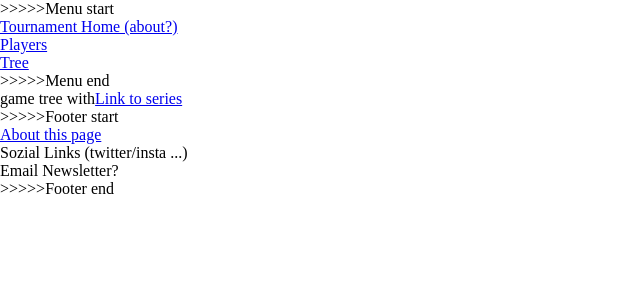
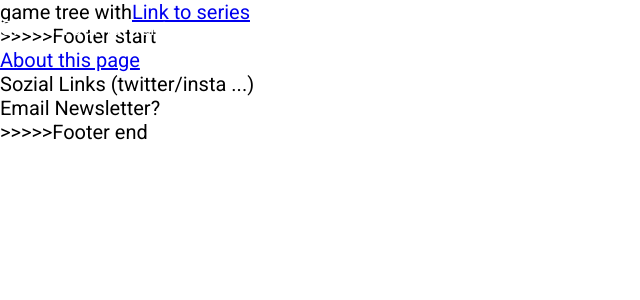
Before and after one commit to fxOne/chess-tournaments, a Next.js app: page /tournaments/hobbitInvitational/tree in a window 1280 px wide. Shown: the top 300 px of the page, without its empty margins (0-640 px from the left). Built offline with nearby package versions, Linux system fonts and the light colour scheme.

Commit message:
Started hero area;

```diff
--- a/components/Tournaments/hobbitInvitational/Menu.tsx
+++ b/components/Tournaments/hobbitInvitational/Menu.tsx
@@ -1,18 +1,27 @@
+import ContentContainer from '../../ui/ContentContainer';
+import Flex from '../../ui/Flex';
 import Link from 'next/link';
+import PageMenu from '../../ui/PageMenu';
 import { ReactElement } from 'react';
 
 export default function Menu(): ReactElement {
   return (
+    <PageMenu>
+      <ContentContainer>
         <nav>
-      {'>>>>>'}Menu start
-      <br />
+          <Flex justifyContent={'space-between'} alignItems={'center'}>
+            <div>Chess Tournaments</div>
+
+            <Flex>
               <Link href="/tournaments/hobbitInvitational">Tournament Home (about?)</Link>
               <br />
               <Link href="/tournaments/hobbitInvitational/players">Players</Link>
               <br />
               <Link href="/tournaments/hobbitInvitational/tree">Tree</Link>
-      <br />
-      {'>>>>>'}Menu end
+            </Flex>
+          </Flex>
         </nav>
+      </ContentContainer>
+    </PageMenu>
   );
 }
--- /dev/null
+++ b/components/ui/ContentContainer.tsx
@@ -0,0 +1,9 @@
+import styled from 'styled-components';
+
+const ContentContainer = styled.div`
+  display: block;
+  max-width: 1280px;
+  margin: 0 auto;
+`;
+
+export default ContentContainer;
--- /dev/null
+++ b/components/ui/Flex.tsx
@@ -0,0 +1,16 @@
+import styled, { CSSProperties } from 'styled-components';
+
+interface FlexProps {
+  justifyContent?: CSSProperties['justifyContent'];
+  alignItems?: CSSProperties['alignItems'];
+  direction?: CSSProperties['flexDirection'];
+}
+
+const Flex = styled.div<FlexProps>`
+  display: flex;
+  justify-content: ${(props) => props.justifyContent || 'flex-start'};
+  align-items: ${(props) => props.alignItems || 'flex-start'};
+  flex-direction: ${(props) => props.direction || 'row'};
+`;
+
+export default Flex;
--- /dev/null
+++ b/components/ui/PageMenu.tsx
@@ -0,0 +1,20 @@
+import styled from 'styled-components';
+
+const PageMenu = styled.div`
+  position: fixed;
+  top: 0;
+  left: 0;
+  right: 0;
+  height: 2.5rem;
+  z-index: 10;
+  padding: 1rem 0;
+  color: #fff;
+
+  a {
+    color: #fff;
+    text-decoration: none;
+    padding: 0 1rem;
+  }
+`;
+
+export default PageMenu;
--- a/pages/_app.tsx
+++ b/pages/_app.tsx
@@ -7,6 +7,8 @@ const GlobalStyle = createGlobalStyle`
     margin: 0;
     padding: 0;
     box-sizing: border-box;
+    font-size: 20px;
+    font-family: 'Roboto', sans-serif;
   }
 `;
 
--- a/pages/_document.tsx
+++ b/pages/_document.tsx
@@ -35,6 +35,7 @@ export default class MyDocument extends Document {
           <meta charSet="UTF-8" />
           <meta httpEquiv="Content-Language" content="de" />
           <link rel="preconnect" href="https://fonts.gstatic.com" />
+          <link href="https://fonts.googleapis.com/css2?family=Roboto:wght@300;400;700&display=swap" rel="stylesheet" />
         </Head>
         <body>
           <Main />
```
Also changed, not shown: components/Tournaments/hobbitInvitational/Hero.tsx (+36 -2 lines), components/ui/HeroContainer.tsx (added, +10 -0 lines), 1 other file (tests, documents, lock files or other folders). Lines whose indentation alone changed are shown as unchanged.
